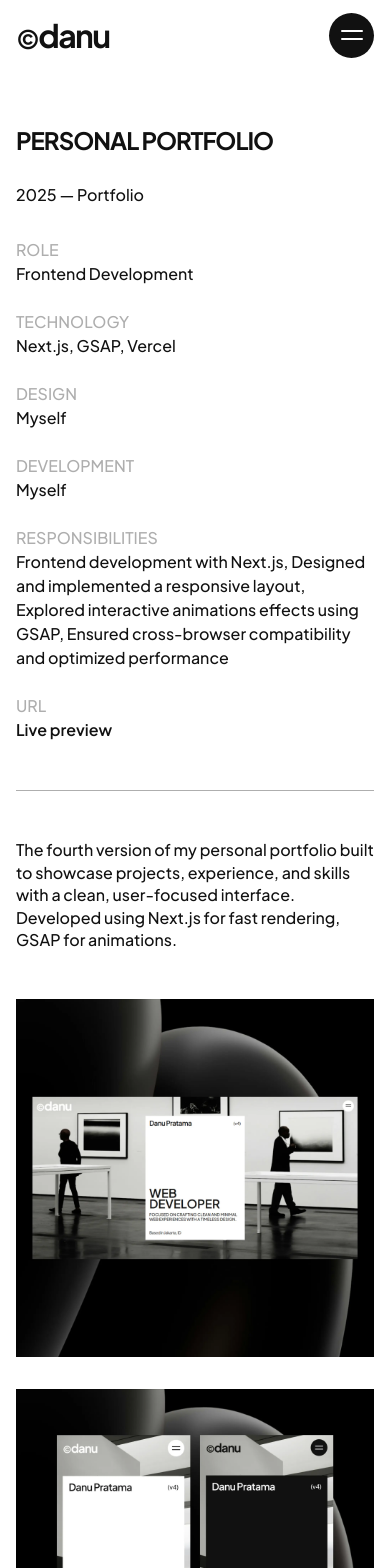
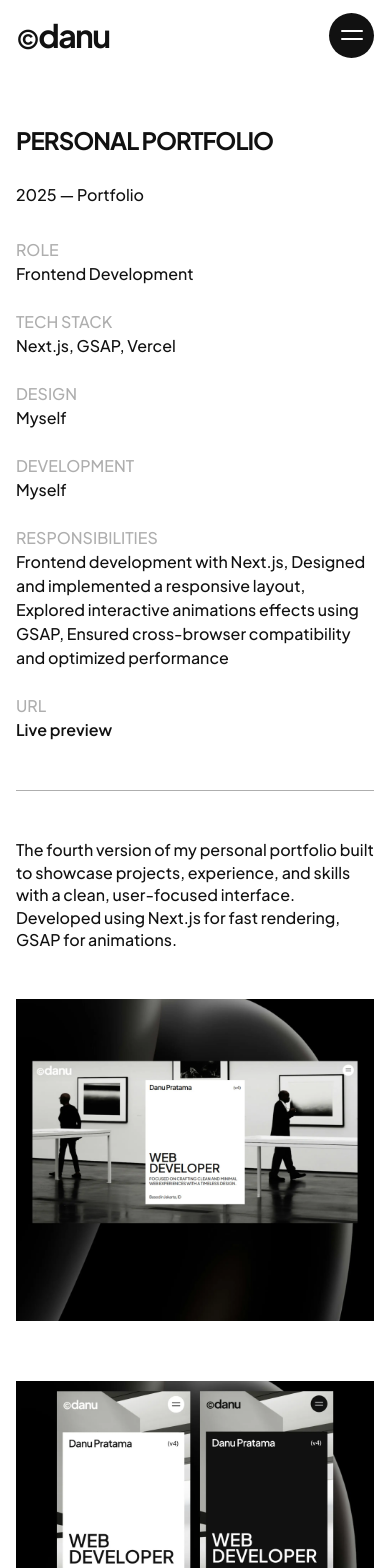
Before and after one commit to danutama/nextjs-portfolio, a Next.js app: page /projects/personal-portfolio-v4 in a window 390 px wide. Shown: the top 1568 px of the page. Built offline with nearby package versions, Linux system fonts and the light colour scheme.

Commit message:
update parallax effect

```diff
--- a/components/css/project_detail.css
+++ b/components/css/project_detail.css
@@ -48,17 +48,24 @@
   position: relative;
   width: 100%;
   aspect-ratio: 1 / 1;
-  background-color: var(--color-surface);
   overflow: hidden;
+  margin-bottom: 0;
+}
+
+.parallax-inner {
+  position: absolute;
+  inset: 0;
+  will-change: transform;
 }
 
 .project-detail-image {
   object-fit: cover;
-  transition: transform 0.4s ease;
+  transform-origin: center center;
+  will-change: transform;
 }
 
-.project-detail-image:hover {
-  transform: scale(1.05);
+.no-image-bg {
+  background-color: var(--color-surface);
 }
 
 .project-detail-next-wrapper {
@@ -105,6 +112,7 @@
 
   .project-detail-images {
     grid-template-columns: 1fr;
+    gap: 1.5rem;
   }
 
   .notfound-title,
--- a/components/css/project_list.css
+++ b/components/css/project_list.css
@@ -30,7 +30,8 @@
 
 .project-list-card-title {
   font-size: 1.3rem;
-  font-weight: 700;
+  font-weight: 600;
+  letter-spacing: -0.8px;
 }
 
 .project-number {
--- a/components/sections/ProjectDetail.jsx
+++ b/components/sections/ProjectDetail.jsx
@@ -1,15 +1,57 @@
 'use client';
 
+import { useEffect, useRef, useState } from 'react';
 import Image from 'next/image';
+import { gsap } from 'gsap';
+import { ScrollTrigger } from 'gsap/ScrollTrigger';
 import TransitionLink from '@/components/globals/TransitionLink';
 import projects from '../../data/project.json';
 import '../css/project_detail.css';
 
+gsap.registerPlugin(ScrollTrigger);
+
 export default function ProjectDetail({ project }) {
-  // current
+  const wrappersRef = useRef([]);
+  const triggersRef = useRef([]);
+  const [brokenImages, setBrokenImages] = useState({});
+
+  useEffect(() => {
+    const triggers = [];
+
+    wrappersRef.current.forEach((wrapper) => {
+      if (!wrapper) return;
+      const inner = wrapper.querySelector('.parallax-inner');
+      if (!inner) return;
+
+      gsap.set(inner, { yPercent: -10 });
+
+      const trigger = ScrollTrigger.create({
+        trigger: wrapper,
+        start: 'top bottom',
+        end: 'bottom top',
+        scrub: true,
+        onUpdate: (self) => {
+          gsap.to(inner, {
+            yPercent: gsap.utils.interpolate(-10, 10, self.progress),
+          });
+        },
+      });
+
+      triggers.push(trigger);
+    });
+
+    triggersRef.current = triggers;
+    return () => {
+      triggersRef.current.forEach((t) => t.kill());
+      triggersRef.current = [];
+    };
+  }, []);
+
+  const handleImageError = (index) => {
+    setBrokenImages((prev) => ({ ...prev, [index]: true }));
+  };
+
   const currentIndex = projects.findIndex((p) => p.slug === project.slug);
-
-  // next
   const nextProject = projects[(currentIndex + 1) % projects.length];
 
   return (
@@ -28,7 +70,7 @@ export default function ProjectDetail({ project }) {
           </div>
 
           <div className="project-detail-items">
-            <p className="fw-normal">Technology</p>
+            <p className="fw-normal">Tech stack</p>
             <p className="fw-normal">{project.technology.join(', ')}</p>
           </div>
 
@@ -62,11 +104,19 @@ export default function ProjectDetail({ project }) {
         <p className="project-detail-desc fw-normal">{project.description}</p>
 
         <div className="project-detail-images">
-          {project.detailImages?.map((src, i) => (
-            <div key={i} className="project-detail-image-wrapper">
-              <Image src={src} alt={`${project.title} image ${i + 1}`} fill className="project-detail-image" />
-            </div>
-          ))}
+          {project.detailImages?.length ? (
+            project.detailImages.map((src, i) => (
+              <div key={i} ref={(el) => (wrappersRef.current[i] = el)} className={`project-detail-image-wrapper ${brokenImages[i] ? 'no-image-bg' : ''}`}>
+                {!brokenImages[i] ? (
+                  <div className="parallax-inner">
+                    <Image src={src} alt={`${project.title} image ${i + 1}`} width={800} height={800} className="project-detail-image" onError={() => handleImageError(i)} />
+                  </div>
+                ) : null}
+              </div>
+            ))
+          ) : (
+            <div className="project-detail-image-wrapper no-image-bg" />
+          )}
         </div>
 
         <div className="project-detail-next-wrapper">
```
